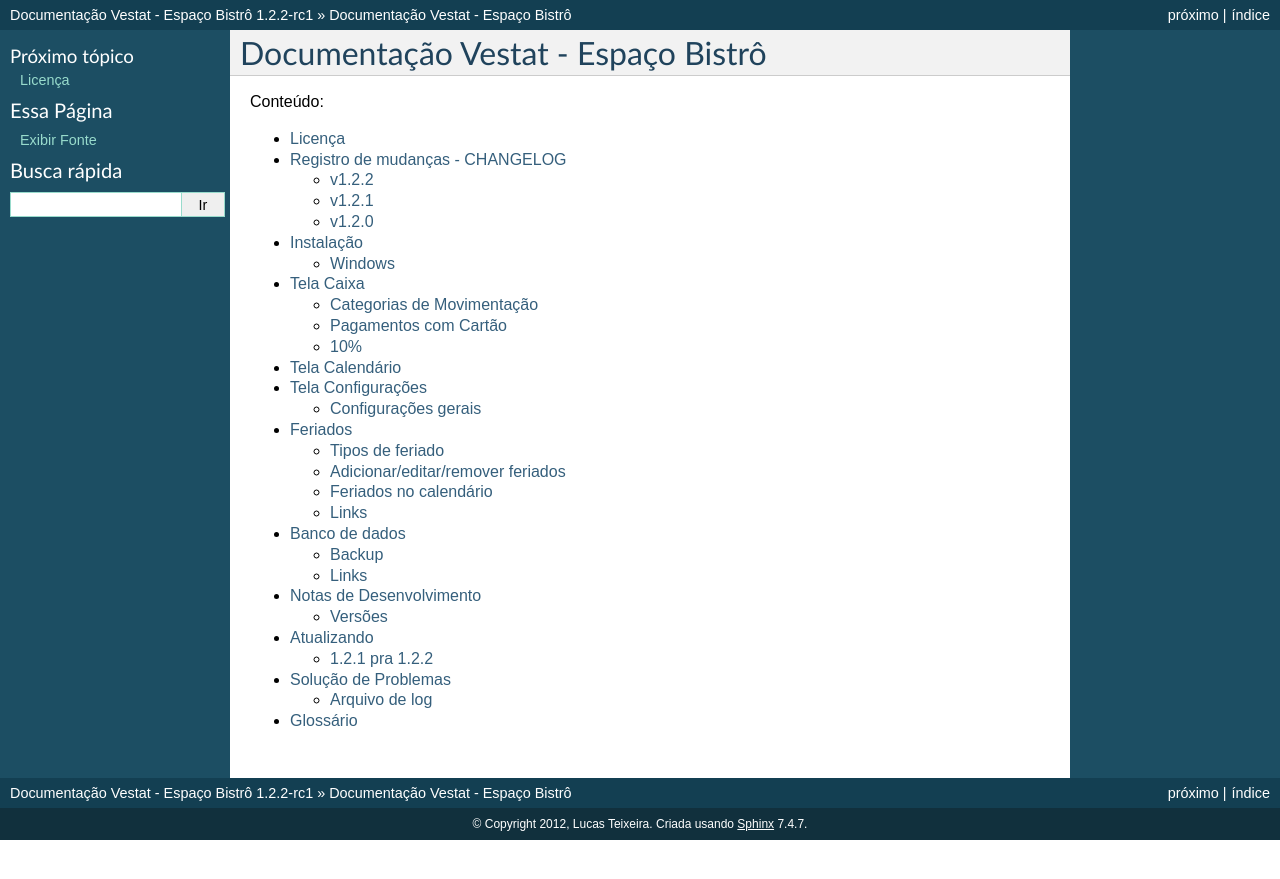
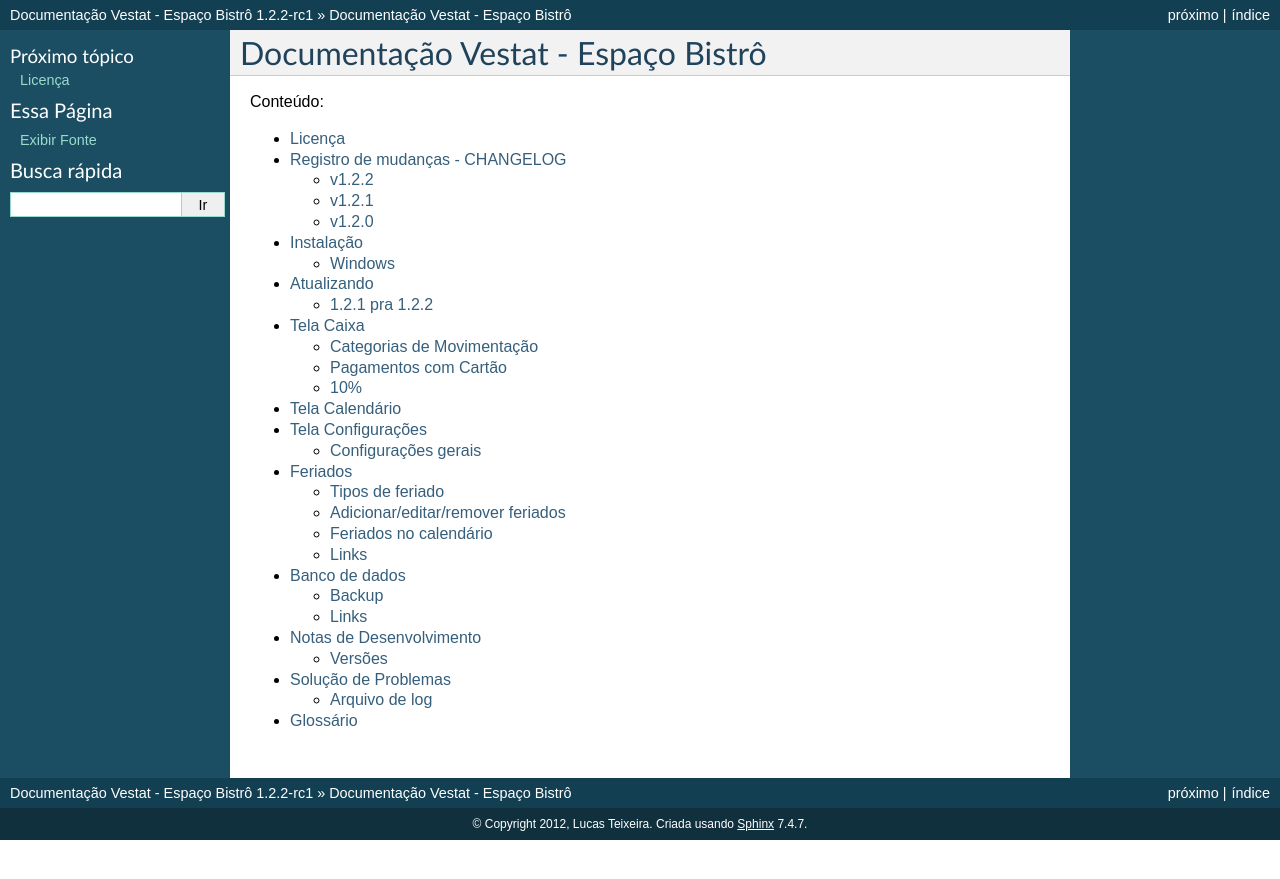
Before and after one commit to duasfl8r/vestat, a Sphinx documentation site: the page built from docs/index.rst, in a window 1280 px wide. Shown: the top 879 px of the page. Built offline with Sphinx 7.4.7, drawn with Linux system fonts in a browser that asks for light colours; formulas are drawn with MathJax 3.

Commit message:
traz 'Atualizando' pro início do sumário

```diff
--- a/docs/index.rst
+++ b/docs/index.rst
@@ -10,12 +10,12 @@ Conteúdo:
    licenca
    changelog
    instalacao
+   atualizar
    caixa
    calendario
    configuracoes
    feriados
    banco_de_dados
    desenvolvimento
-   atualizar
    erros
    glossario
```
